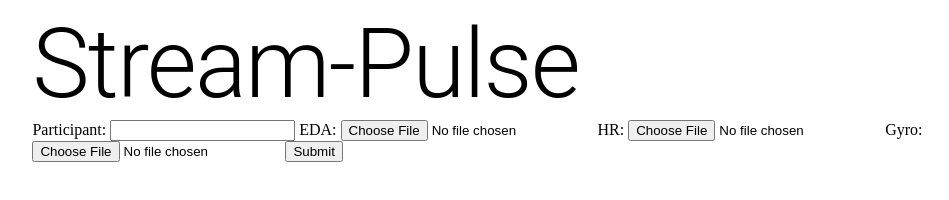
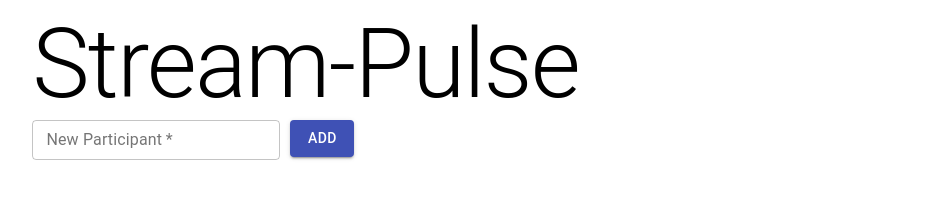
Before and after one commit to song-pulse/stream-pulse, a Gatsby site: page / in a window 1280 px wide. Shown: the whole page, without its empty margins (102-1051 px from the left). Built offline with nearby package versions, Linux system fonts and the light colour scheme; Gatsby itself is replaced by a stand-in of ours; no server answers.

Commit message:
buttons to add and delete participants

```diff
--- a/src/components/participant.js
+++ b/src/components/participant.js
@@ -2,14 +2,22 @@ import React from "react"
 import Paper from '@material-ui/core/Paper'
 import Recording from "./recording"
 import Button from "@material-ui/core/Button"
+import axios from "axios"
 
-function Participant(props) {
+const Participant = (props) => {
   let data = props.data;
   return (
     <Paper style={{border:"1px solid black", padding:"0.5em", marginTop:"0.5em"}}>
       <Button>{data.name}</Button>
+      <Button onClick={() => deleteParticipant(data.id)}>Delete</Button>
       {data.recordings.map(rec => <Recording key={rec.id} data={rec}/>)}
     </Paper>)
 }
 
+const deleteParticipant = (id) => {
+  axios.delete(process.env.GATSBY_API_URL+"participants/"+id)
+    .then((response) => {console.log(response)})
+    .catch((error) => {console.log(error)});
+}
+
 export default Participant
--- a/src/components/upload.js
+++ b/src/components/upload.js
@@ -1,19 +1,22 @@
-import React from "react"
+import React, { useState } from "react"
+import TextField from "@material-ui/core/TextField"
+import Button from "@material-ui/core/Button"
+import axios from "axios"
 
-const Upload = () => (
+const Upload = () => {
+  const [name, setName] = useState("");
+  return (
     <>
-      <form method="post" action={process.env.GATSBY_API_URL+"simulations"}>
-        <label htmlFor={"id"}>Participant: </label>
-        <input type="text" id="id" name="id"/>
-        <label htmlFor={"EDA"}> EDA: </label>
-        <input type="file" id="eda" name="eda"/>
-        <label htmlFor={"EDA"}> HR: </label>
-        <input type="file" id="hr" name="hr"/>
-        <label htmlFor={"EDA"}> Gyro: </label>
-        <input type="file" id="gyro" name="gyro"/>
-        <input type="submit" value="Submit"/>
-      </form>
+      <TextField required label="New Participant" variant="outlined" size={"small"} onChange={e => setName(e.target.value)} value={name}/>
+      <Button onClick={() => name ? createUser(name) : ""} variant="contained" color={"primary"} type="submit" style={{marginLeft:"10px"}}>Add</Button>
     </>
-)
+  )
+}
+
+const createUser = (name) => {
+  axios.post(process.env.GATSBY_API_URL+"participants", { name: name })
+    .then((response) => {console.log(response)})
+    .catch((error) => {console.log(error)})
+}
 
 export default Upload
```
